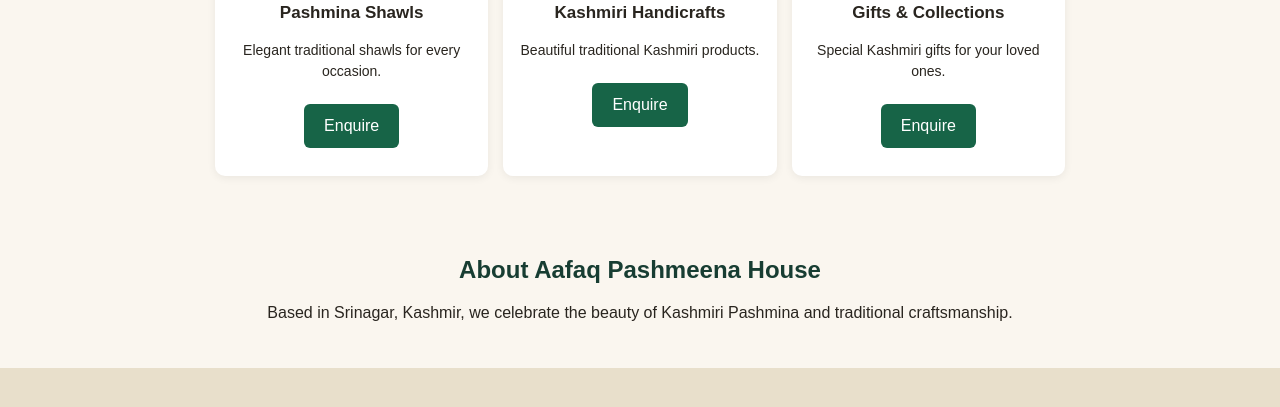
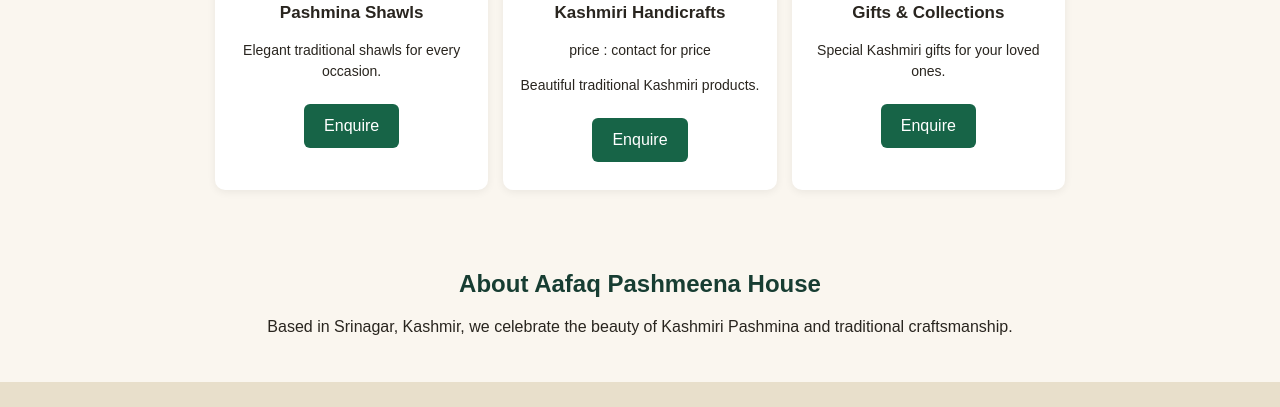
Before and after one commit to aafaqbhat/Aafaq-pashmeena-house, a plain HTML site: page index.html in a window 1280 px wide. Shown: the part 693-1100 px from the top of the page. Drawn offline with Linux system fonts and the light colour scheme.

Commit message:
Update index.html

```diff
--- a/index.html
+++ b/index.html
@@ -59,6 +59,7 @@
 <div class="card">
 <div class="pic">🧵</div>
 <h3>Kashmiri Handicrafts</h3>
+  <p>price : contact for price </p>
 <p>Beautiful traditional Kashmiri products.</p>
 <a class="btn" href="https://wa.me/919682196973?text=Hello%2C%20I%20want%20to%20enquire%20about%20Kashmiri%20Handicrafts">Enquire</a>
 </div>
```
